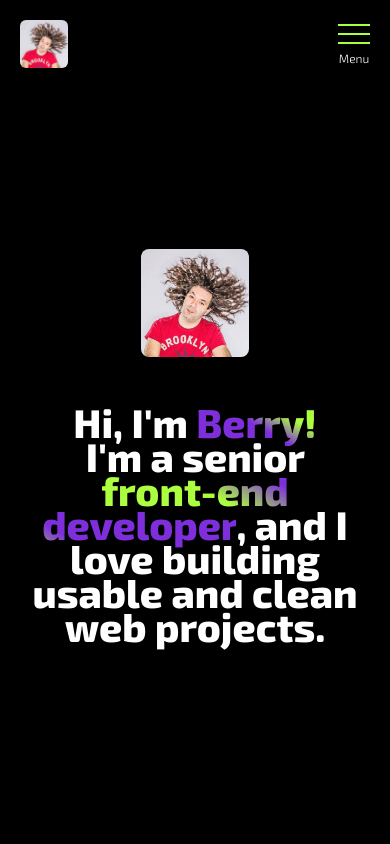
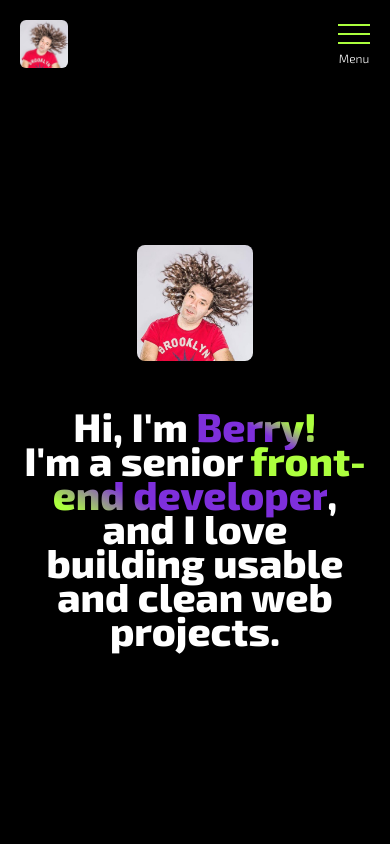
Before and after one commit to andberry/berry-website-nextjs, a Next.js app: page / in a window 390 px wide. Shown: the top 844 px of the page. Built offline with nearby package versions, Linux system fonts and the light colour scheme; a web font is replaced by a local one; what tailwindcss-debug-screens would draw is missing.

Commit message:
Container: fine tweaks on padding

```diff
--- a/components/Container.tsx
+++ b/components/Container.tsx
@@ -11,9 +11,10 @@ export const Container = ({
     return (
         <div
             className={classNames(
-                'px-8 md:px-12 mx-auto max-w-screen-2xl',
+                'px-5 md:px-12 mx-auto max-w-screen-2xl',
                 className
-            )}>
+            )}
+        >
             {children}
         </div>
     );
```
